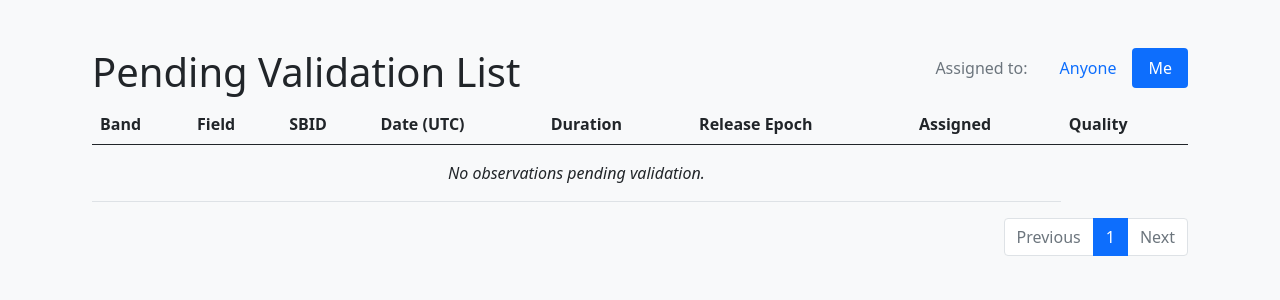
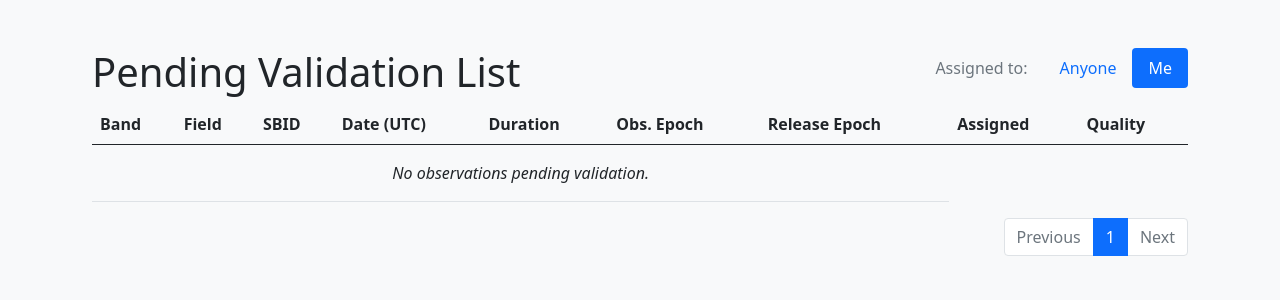
Before and after one commit to askap-vast/validation, a Django app: page /pending/ in a window 1280 px wide. Shown: the part 72-372 px from the top of the page. Run offline with Django 3.2, Linux system fonts and the light colour scheme; the visitor is signed in with stand-in values (Sample User, id 1); data that the repository does not hold is empty; parts of the project's set-up code (start-up, migrations or seed data) failed here and were passed over.

Commit message:
add both epochs to views

```diff
--- a/validation/templates/validation/observation_list.html
+++ b/validation/templates/validation/observation_list.html
@@ -47,6 +47,7 @@
       <th scope="col">SBID</th>
       <th scope="col">Date (UTC)</th>
       <th scope="col">Duration</th>
+      <th scope="col">Obs. Epoch</th>
       <th scope="col">Release Epoch</th>
       <th scope="col">Assigned</th>
       <th scope="col">Quality</th>
@@ -60,7 +61,8 @@
       <td>{{ observation.sbid }}</td>
       <td>{{ observation.start_datetime|utc }}</td>
       <td>{{ observation.duration|duration_mins }}</td>
-      <td>{{ observation.release_epoch }}</td>
+      <td>{{ observation.observation_epoch }}</td>
+      <td>{{ observation.release_epoch|default:"Unassigned" }}</td>
       <td>{{ observation.assigned_validator.username|default:"" }}</td>
       <td><a href="{% url 'observation-detail' observation.id %}"><span class="badge bg-{{ observation.data_quality_color_class }}">{{ observation.get_data_quality_display }}</span></a></td>
     </tr>
```
Also changed, not shown: validation/templates/validation/observation_detail.html (+5 -2 lines).
